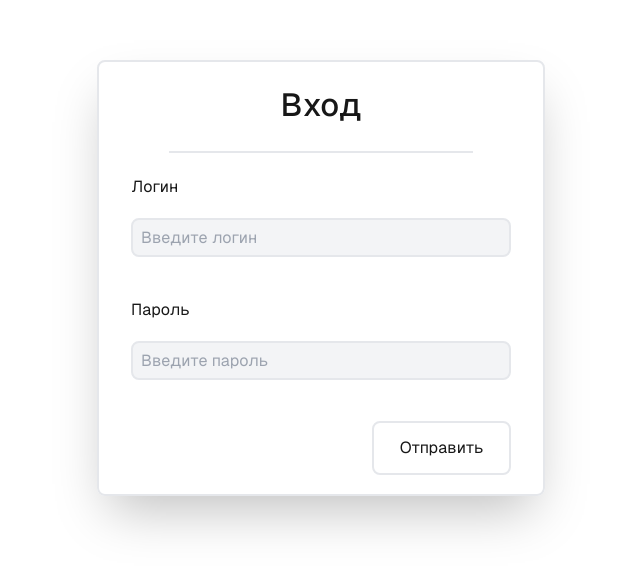
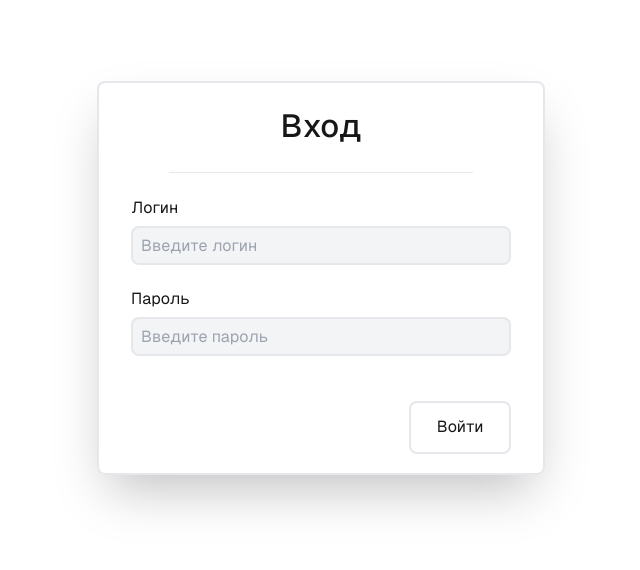
Before and after one commit to PiePieChocoPie/ADSync, a Next.js app: page / in a window 1280 px wide. Shown: the part 122-692 px from the top of the page, without its empty margins (319-959 px from the left). Built offline with nearby package versions, Linux system fonts and the light colour scheme.

Commit message:
Changed a little input component - added label to it. Added onclick event to a button component

```diff
--- a/components/atom/Button/page.tsx
+++ b/components/atom/Button/page.tsx
@@ -1,9 +1,13 @@
 import styles from "./style.module.css";
 
 
-export default function Button({ children, type = "button" }: {children: React.ReactNode, type?: "button" | "submit" | "reset"}) {
+export default function Button({
+  children, type = "button", action
+}: {
+  children: React.ReactNode, type?: "button" | "submit" | "reset", action?: () => void
+}) {
     return (
-        <button type={type} className={styles.item}>
+        <button onClick={action} type={type} className={`${styles.item}`}>
             {children}
         </button>
     );
--- a/components/atom/Input/page.tsx
+++ b/components/atom/Input/page.tsx
@@ -1,9 +1,16 @@
 import styles from "./style.module.css"
+import { useId } from "react"
 
-export default function Input({placeholder, type = "text"} : {placeholder: string, type?: string}) {
+export default function Input({
+  placeholder, title, type="text", classes=""
+} : {
+  placeholder?: string, title?:string, type?: string, classes?: string
+}) {
+    const id = useId();
     return(
         <>
-            <input type={type} className={styles.item} placeholder={placeholder} />
+          <label className="mb-0" htmlFor={`${type}-${id}`}>{title}</label>
+          <input type={type} className={`${styles.item} ${classes}`} placeholder={placeholder} id={`${type}-${id}`}/>
         </>
     )
 }
--- a/components/atom/Input/style.module.css
+++ b/components/atom/Input/style.module.css
@@ -1,7 +1,7 @@
 .item {
     width: 100%;
     height: 2.4rem;
-    margin: 1.2rem 0;
+    margin: 0.4rem 0 1.4rem 0;
     background-color: var(--item-bg);
     border-radius: var(--item-rounded);
     border-width: 0.15rem;
--- a/components/element/Auth/page.tsx
+++ b/components/element/Auth/page.tsx
@@ -1,22 +1,25 @@
+'use client'
 import styles from "./style.module.css";
 import Input from "@/components/atom/Input/page";
 import Hr from "@/components/atom/Hr/page";
-import MyButton from '@/components/atom/Button/page';
+import Button from '@/components/atom/Button/page';
 
 
 
 
 export default function Auth() {
+  const test = () => {
+    console.log(12)
+  }
     return (
         <div className={styles.container}>
             <h1>Вход</h1>
             <Hr width="80%"/>
-            <p>Логин</p>
-            <Input placeholder="Введите логин" />
-            <p>Пароль</p>
-            <Input type="password" placeholder="Введите пароль" />
+
+            <Input title="Логин" placeholder="Введите логин" />
+            <Input title="Пароль" type="password" placeholder="Введите пароль" />
             <h6 style={{alignSelf: "flex-end", marginTop: "1.4rem"}}>
-                <MyButton type="submit">Отправить</MyButton>
+                <Button type="submit" action={test}>Войти</Button>
             </h6>
         </div>
     );
```
